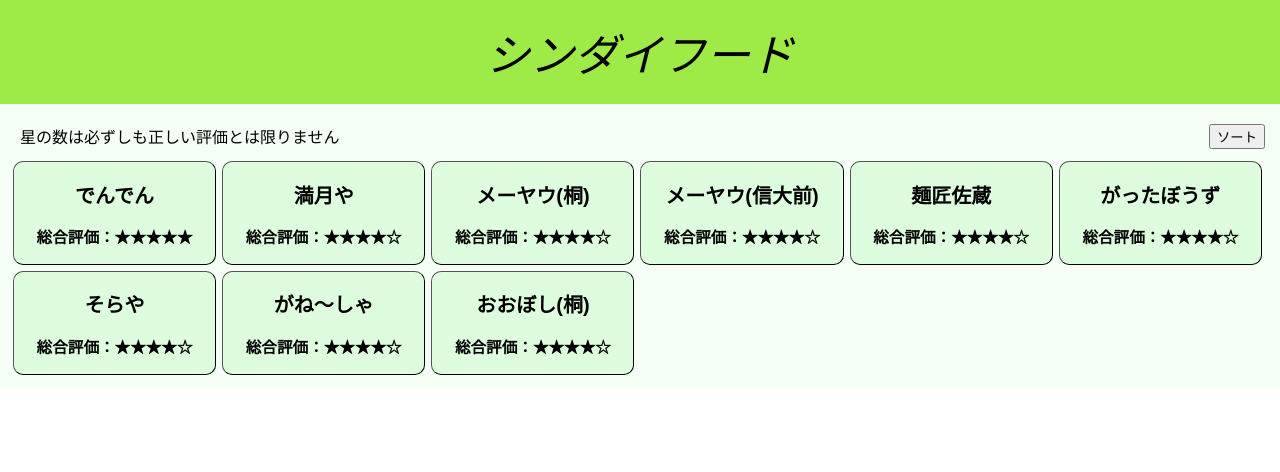
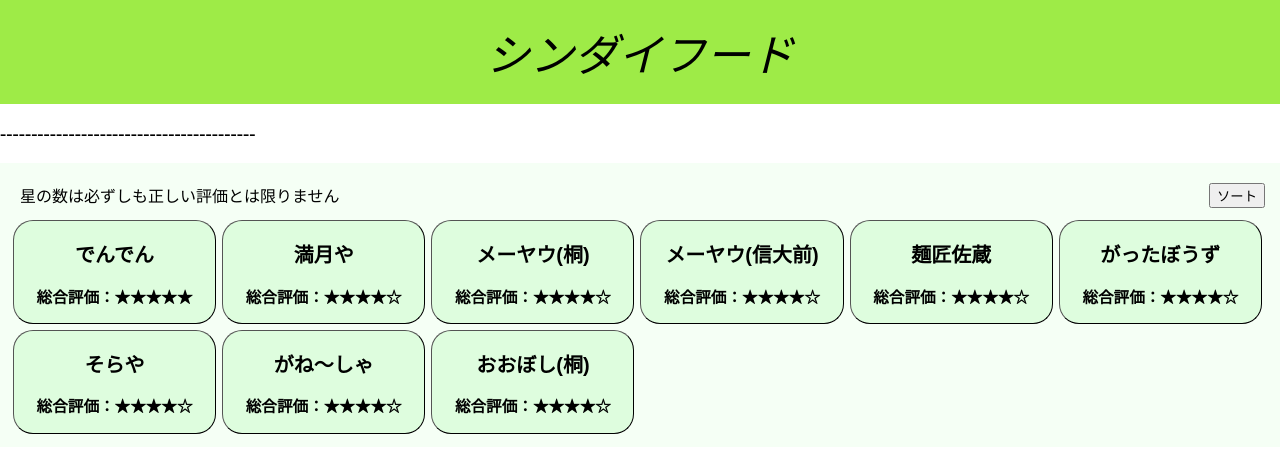
Before and after one commit to yoshinaka-droid/React-shinndai, a React (Create React App) app in the folder router/: page / in a window 1280 px wide. Shown: the top 472 px of the page. Built offline with nearby package versions, Linux system fonts and the light colour scheme.

Commit message:
何もしてません

```diff
--- a/router/src/App.js
+++ b/router/src/App.js
@@ -8,6 +8,7 @@ function App() {
   return (
     <div key="App">
       <Header />
+      <h3>-----------------------------------------</h3>
 
       <Routes>
         <Route exact path="/" element={<Body />} />
--- a/router/src/Components/Body.css
+++ b/router/src/Components/Body.css
@@ -1,28 +1,28 @@
-.body{
-    background-color: #F5FFF5;
+.body {
+  background-color: #f5fff5;
   padding: 10px;
   overflow-x: hidden;
 }
 
-.prologue{
+.prologue {
   margin: 10px;
 }
 
-.sort{
+.sort {
   position: absolute;
   right: 15px;
   cursor: pointer;
 }
 
-.button{
+.button {
   background-color: #defdde;
   border-width: 1px;
-    border-radius: 10px;
+  border-radius: 20px;
   margin: 3px;
-    transition: all .2s ease;
+  transition: all 0.2s ease;
   cursor: pointer;
+  /* margin-left: 50%; */
 }
-
 @media (width <= 600px) {
   .button {
     width: calc(50% - 6px);
@@ -48,7 +48,7 @@
 }
 
 .button:hover {
-    background-color: #FFCC66;
+  background-color: #ffcc66;
   opacity: 0.6;
   transform: scale(1.1) translate(5px);
 }
--- a/router/src/Components/Header.css
+++ b/router/src/Components/Header.css
@@ -1,5 +1,5 @@
 .header {
-    background-color: #9EEB47;
+  background-color: #9eeb47;
   min-height: 13vh;
   display: flex;
   flex-direction: column;
```
Lines whose indentation alone changed are shown as unchanged.
